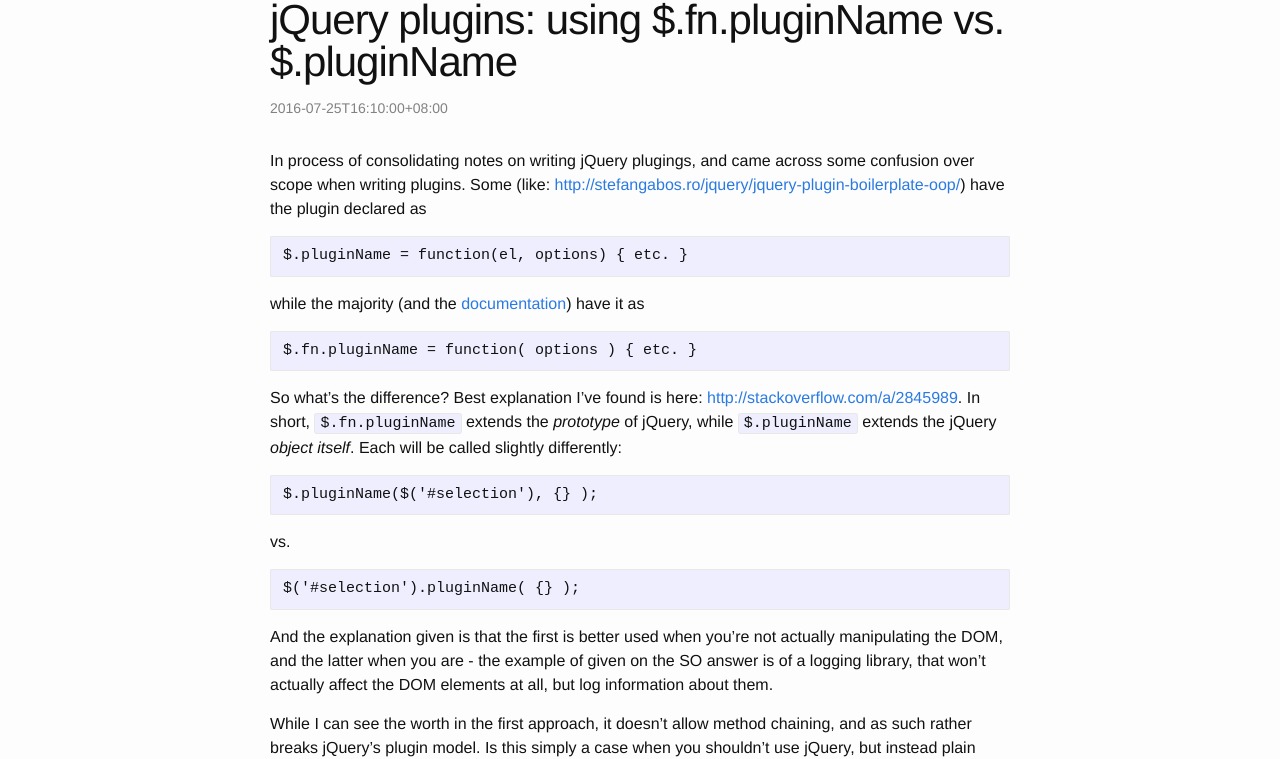
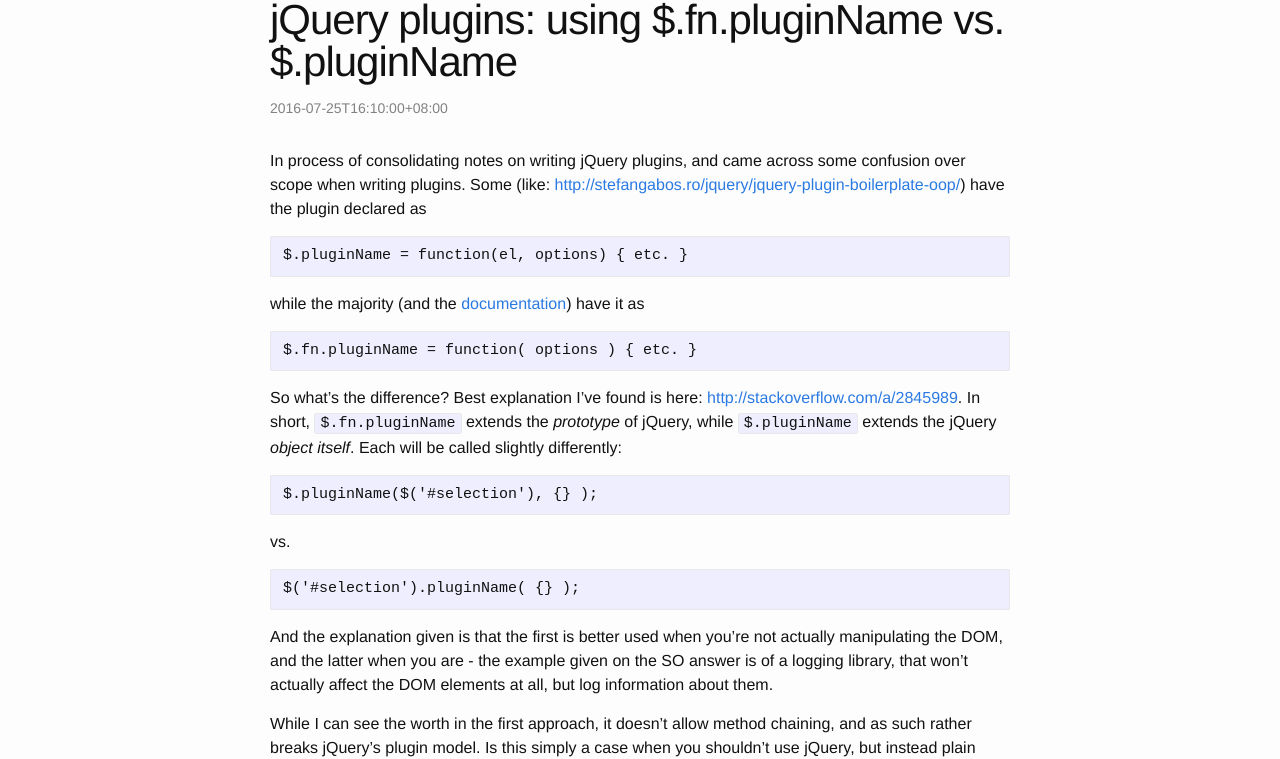
Before and after one commit to joemeadway/joemeadway.github.io, a Jekyll site: the page built from _posts/2016-07-25-jquery-dollar-fn-vs-dollar.md, in a window 1280 px wide. Shown: the part 93-852 px from the top of the page. Built offline with Jekyll 4.4.1, drawn with Linux system fonts in a browser that asks for light colours.

Commit message:
Typos fixed

````diff
--- a/_posts/2016-07-25-jquery-dollar-fn-vs-dollar.md
+++ b/_posts/2016-07-25-jquery-dollar-fn-vs-dollar.md
@@ -5,7 +5,7 @@
 categories: javascript jquery
 ---
 
-In process of consolidating notes on writing jQuery plugings, and came across some confusion over scope when writing plugins. Some (like: <http://stefangabos.ro/jquery/jquery-plugin-boilerplate-oop/>) have the plugin declared as
+In process of consolidating notes on writing jQuery plugins, and came across some confusion over scope when writing plugins. Some (like: <http://stefangabos.ro/jquery/jquery-plugin-boilerplate-oop/>) have the plugin declared as
 
 ```
 $.pluginName = function(el, options) { etc. }
@@ -29,6 +29,6 @@
 $('#selection').pluginName( {} );
 ```
 
-And the explanation given is that the first is better used when you're not actually manipulating the DOM, and the latter when you are - the example of given on the SO answer is of a logging library, that won't actually affect the DOM elements at all, but log information about them.
+And the explanation given is that the first is better used when you're not actually manipulating the DOM, and the latter when you are - the example given on the SO answer is of a logging library, that won't actually affect the DOM elements at all, but log information about them.
 
 While I can see the worth in the first approach, it doesn't allow method chaining, and as such rather breaks jQuery's plugin model. Is this simply a case when you shouldn't use jQuery, but instead plain javascript? I'm still not certain of the benefits of the approach - the site linked above gives 'better performance and memory usage by not creating multiple instances of itself and attaching them to the target DOM elements', but I'll need to read more into that.
````
